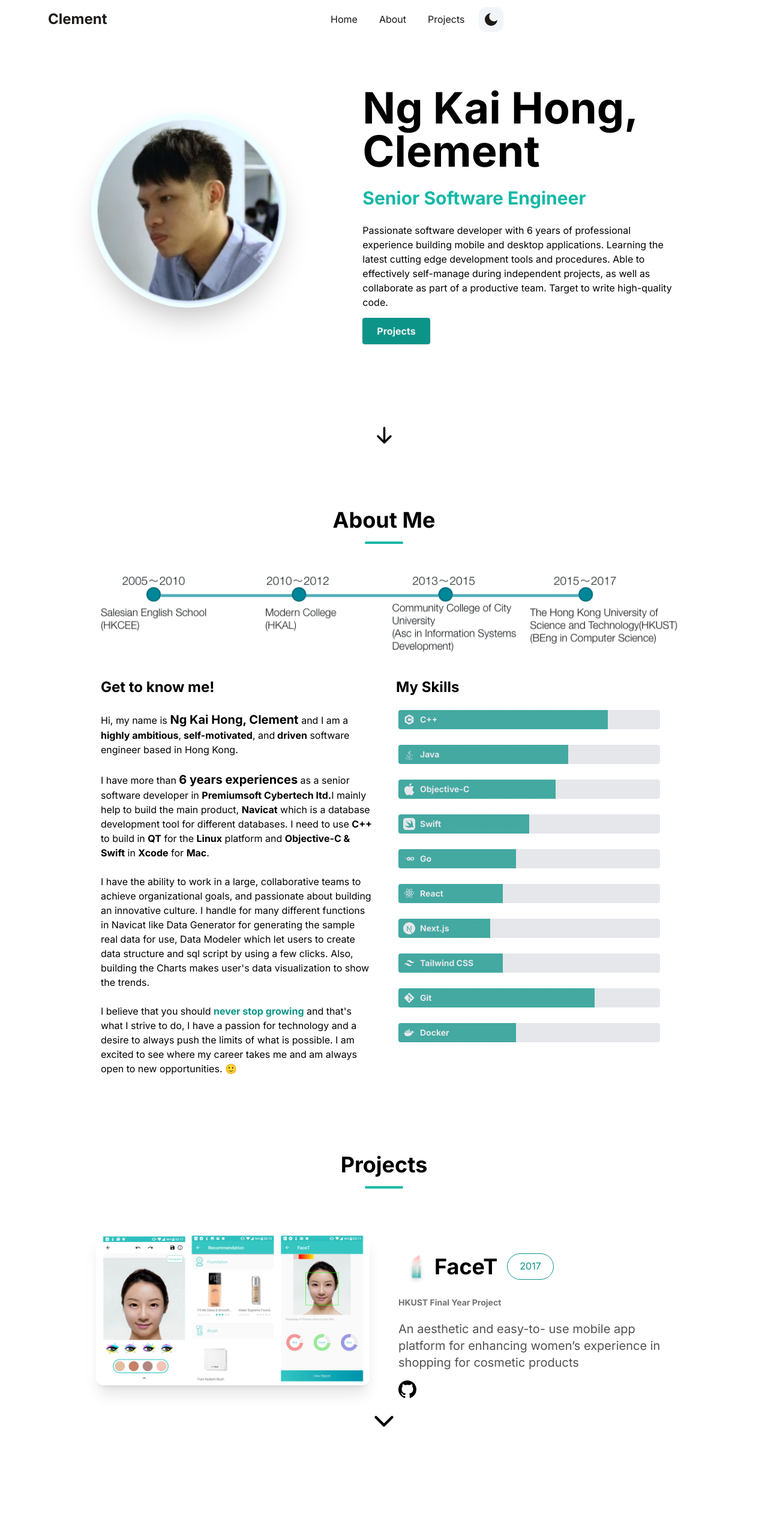
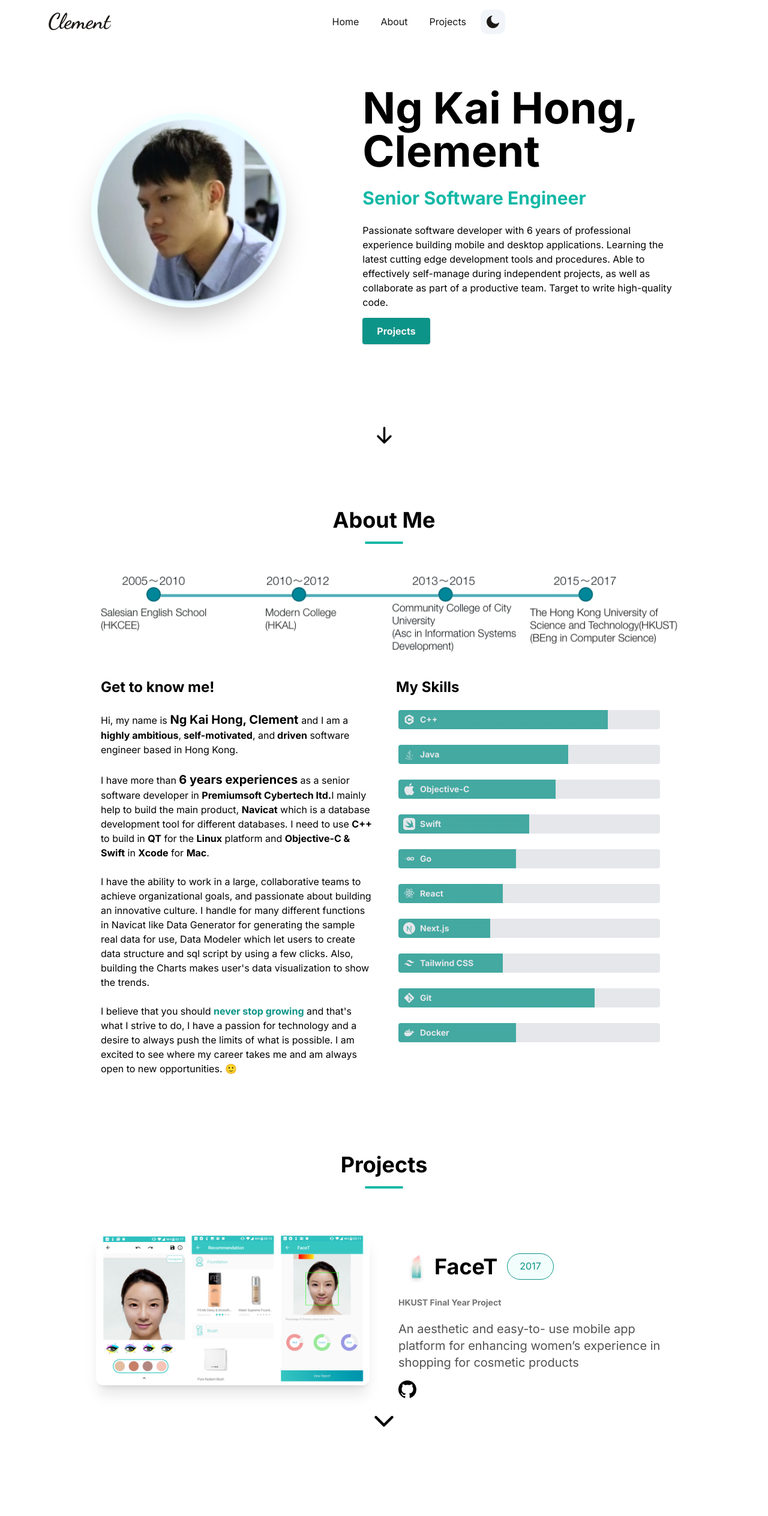
Before and after one commit to clementf2b/portfolio_website, a Next.js app: page / in a window 1280 px wide. Shown: the top 2528 px of the page at 60% size. Built offline with nearby package versions, Linux system fonts and the light colour scheme.

Commit message:
[Style] review the main logo and the tag bg color

```diff
--- a/components/Footer.tsx
+++ b/components/Footer.tsx
@@ -10,7 +10,7 @@ const Footer = () => {
   return (
     <footer className="mx-auto max-w-3xl px-4 mb-2 sm:px-6 md:max-w-5xl ">
       <hr className="w-full h-0.5 mx-auto mt-8 bg-neutral-200 border-0"></hr>
-      <div className="mx-auto  p-4 flex flex-col text-center text-neutral-900 md:flex-row md:justify-between">
+      <div className="mx-auto p-4 flex flex-col text-center text-neutral-900 md:flex-row md:justify-between">
         <div className="flex flex-row items-center justify-center space-x-1 text-neutral-500 dark:text-neutral-100">
           © Clement Ng | All rights reserved 2024.<a href="/" className="hover:underline"></a>
         </div>
--- a/components/Navbar.tsx
+++ b/components/Navbar.tsx
@@ -7,7 +7,9 @@ import { useTheme } from 'next-themes'
 import { usePathname } from "next/navigation"
 import { RiMoonFill, RiSunLine } from 'react-icons/ri'
 import { IoMdMenu, IoMdClose } from 'react-icons/io'
+import { Dancing_Script } from 'next/font/google';
 
+const dancingScript = Dancing_Script({ subsets: ['latin'] });
 interface NavItem {
     label: string;
     page: string;
@@ -40,7 +42,7 @@ const Navbar = () => {
                     <div className="flex items-center justify-between py-2 md:py-4 md:block">
                         <Link to="home">
                             <div className="container flex items-center space-x-2">
-                                <h2 className="text-2xl font-bold text-stone-900 dark:text-stone-50 hover:-translate-y-1 transition-transform cursor-pointer">Clement</h2>
+                                <h2 className={`text-4xl font-bold text-stone-900 dark:text-stone-50 hover:-translate-y-1 transition-transform cursor-pointer ${dancingScript.className}`}>Clement</h2>
                             </div>
                         </Link>
                         <div className="md:hidden">
--- a/components/ProjectsSection.tsx
+++ b/components/ProjectsSection.tsx
@@ -127,7 +127,7 @@ const ProjectsSection = () => {
                         className="mb-3"
                       />
                       <h1 className="text-4xl font-bold mb-3 mt-1.5 mr-4">{project.name}</h1>
-                      <p className="pt-2 mt-1 mb-6 px-5 border text-teal-600 border-teal-600 rounded-full">
+                      <p className="pt-2 mt-1 mb-6 px-5 border rounded-full text-teal-600 bg-teal-100/25 border-teal-600 dark:text-teal-200 dark:bg-teal-400/25 dark:border-teal-600 ">
                         {project.yearTag}
                       </p>
                     </div>
@@ -161,7 +161,7 @@ const ProjectsSection = () => {
                   className="relative w-full h-12 inset-x-0 top-0 items-end z-10 opacity-0 cursor-pointer peer" />
                 <IoIosArrowDown
                   size={30}
-                  className="relative -top-12 w-full h-12 transition-transform duration-500 rotato-0 peer-checked:rotate-180 hover:-translate-y-1 cursor-pointer" />
+                  className="relative -top-12 w-full h-12 transition-transform duration-500 rotato-0 peer-checked:rotate-180 cursor-pointer" />
 
                 {/* Collapse Content */}
                 <div className="overflow-hidden transition-all duration-500 max-h-0 peer-checked:max-h-fit">
```
